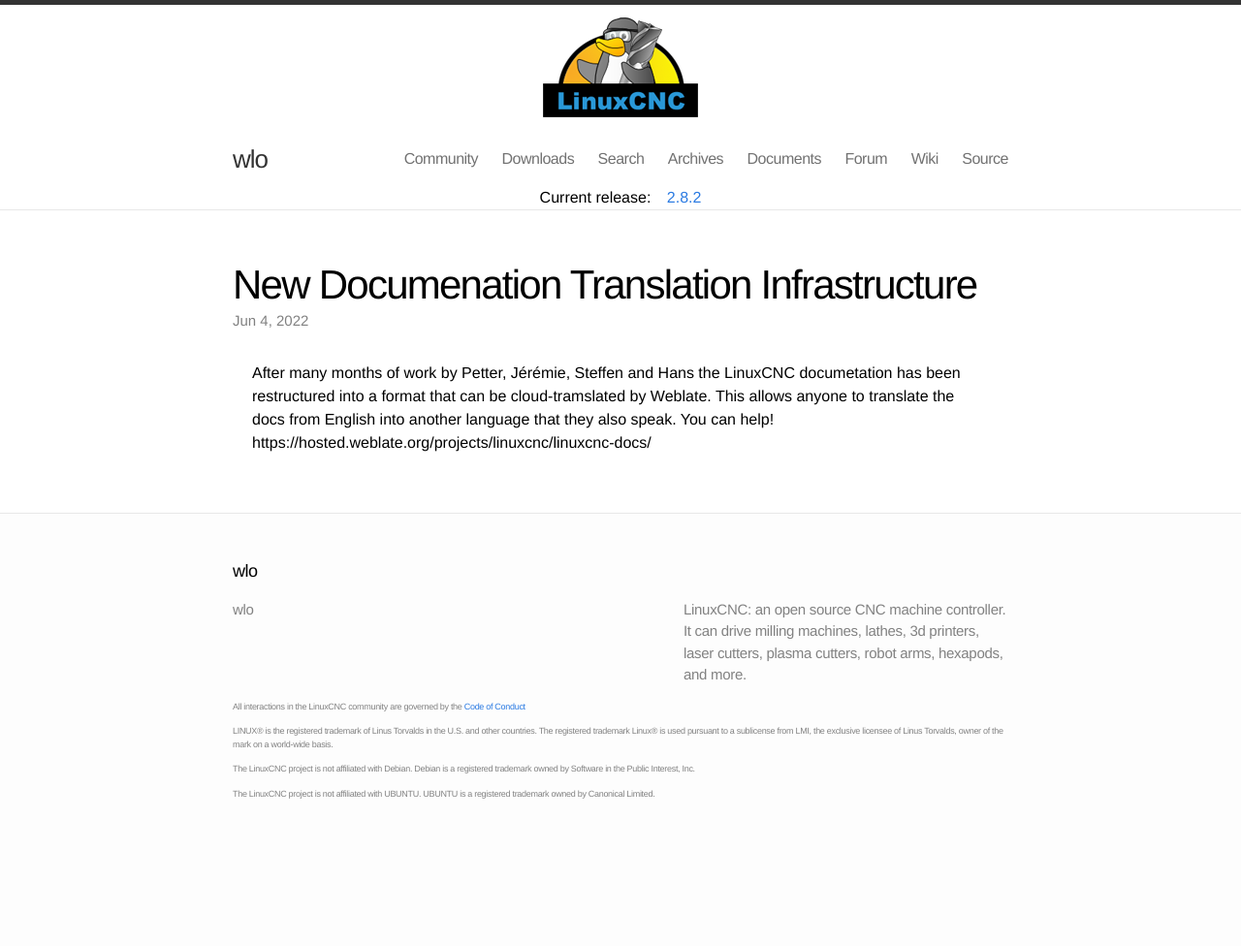
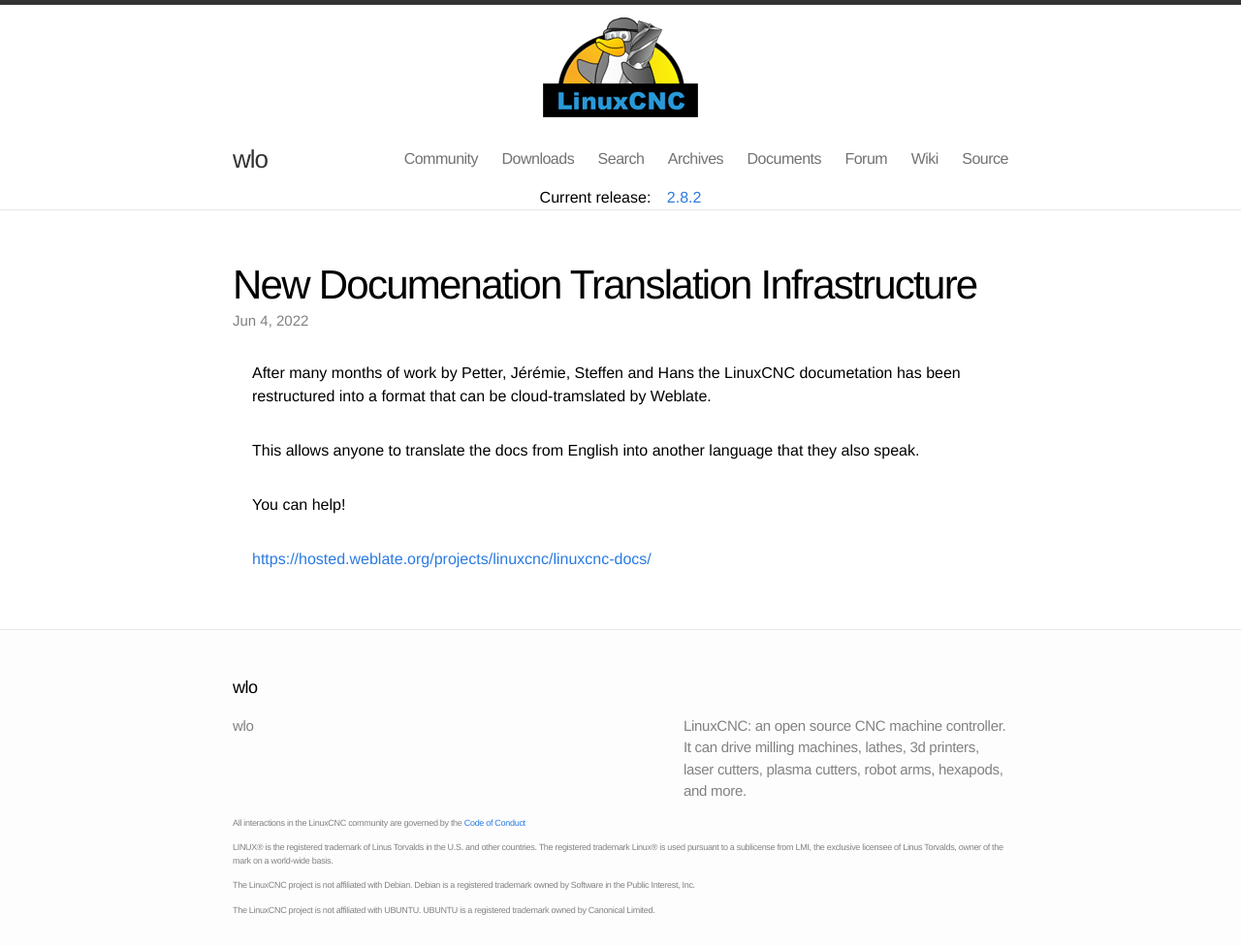
Before and after one commit to LinuxCNC/wlo, a Jekyll site: the page built from _posts/2022-06-04-Docs-in-Weblate.md, in a window 1280 px wide. Shown: the whole page at 97% size. Built offline with Jekyll 4.4.1, drawn with Linux system fonts in a browser that asks for light colours; before the commit the page ends 900 px from its top, so only the background shows below that.

Commit message:
fix markup

```diff
--- a/_posts/2022-06-04-Docs-in-Weblate.md
+++ b/_posts/2022-06-04-Docs-in-Weblate.md
@@ -3,9 +3,13 @@
 title: 'New Documenation Translation Infrastructure'
 date: 2022-06-04 20:46:00.000 +01:00
 ---
-After many months of work by Petter, Jérémie, Steffen and Hans the LinuxCNC documetation
-has been restructured into a format that can be cloud-tramslated by Weblate.
-This allows anyone to translate the docs from English into another language that they also
-speak.
+After many months of work by Petter, Jérémie, Steffen and Hans the
+LinuxCNC documetation has been restructured into a format that can be
+cloud-tramslated by Weblate.
+
+This allows anyone to translate the docs from English into another
+language that they also speak.
+
 You can help!
-https://hosted.weblate.org/projects/linuxcnc/linuxcnc-docs/
+
+<https://hosted.weblate.org/projects/linuxcnc/linuxcnc-docs/>
```
